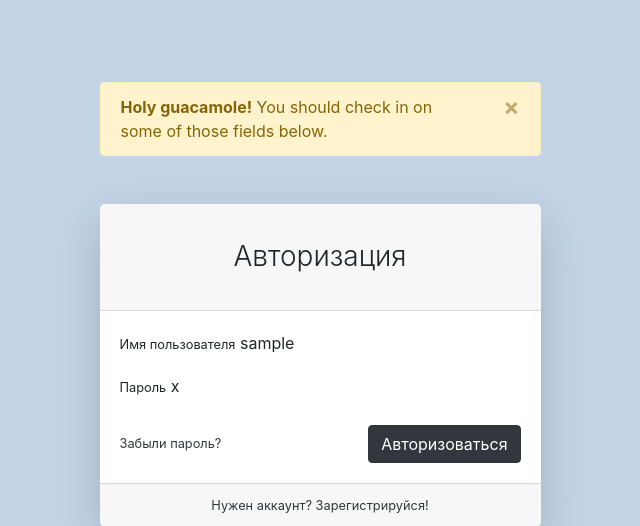
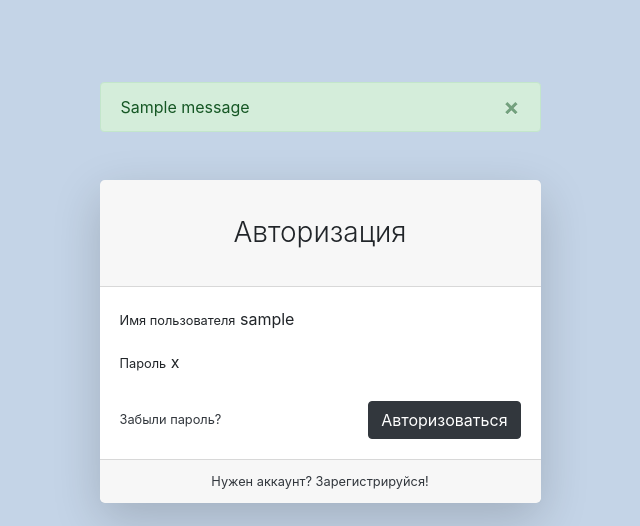
Before and after one commit to IngvarVistin/Django, a Django app: template users/templates/users/login.html in a window 1280 px wide. Shown: the top 526 px of the page, without its empty margins (320-960 px from the left). Run offline with Django 3.2, Linux system fonts and the light colour scheme; the template is opened without the code that fills it: most values are stand-ins (such as "Sample title", 1, 10 or a date in 2020); one stand-in notice (Sample message) is shown; some libraries are stand-ins or nearby versions.

Commit message:
added displaying errors and message for login

```diff
--- a/users/templates/users/login.html
+++ b/users/templates/users/login.html
@@ -5,13 +5,23 @@
         <div class="container">
             <div class="row justify-content-center">
                 <div class="col-lg-5">
-                    <div class="alert alert-warning alert-dismissible fade show" role="alert"
-                         style="margin-top: 50px;">
-                        <strong>Holy guacamole!</strong> You should check in on some of those fields below.
-                        <button type="button" class="close" data-dismiss="alert" aria-label="Close">
-                            <span aria-hidden="true">&times;</span>
-                        </button>
-                    </div>
+                    {% if messages or form.non_field_errors %}
+                        <div class="alert
+                         {% if messages %} alert-success {% else %} alert-warning {% endif %}
+                         alert-dismissible fade show" role="alert"
+                             style="margin-top: 50px;">
+                            {% if messages %}
+                                {% for message in messages %}
+                                    {{ message }}
+                                {% endfor %}
+                            {% else %}
+                                {{ form.non_field_errors }}
+                            {% endif %}
+                            <button type="button" class="close" data-dismiss="alert" aria-label="Close">
+                                <span aria-hidden="true">&times;</span>
+                            </button>
+                        </div>
+                    {% endif %}
                     <div class="card shadow-lg border-0 rounded-lg mt-5">
                         <div class="card-header"><h3 class="text-center font-weight-light my-4">Авторизация</h3>
                         </div>
```
